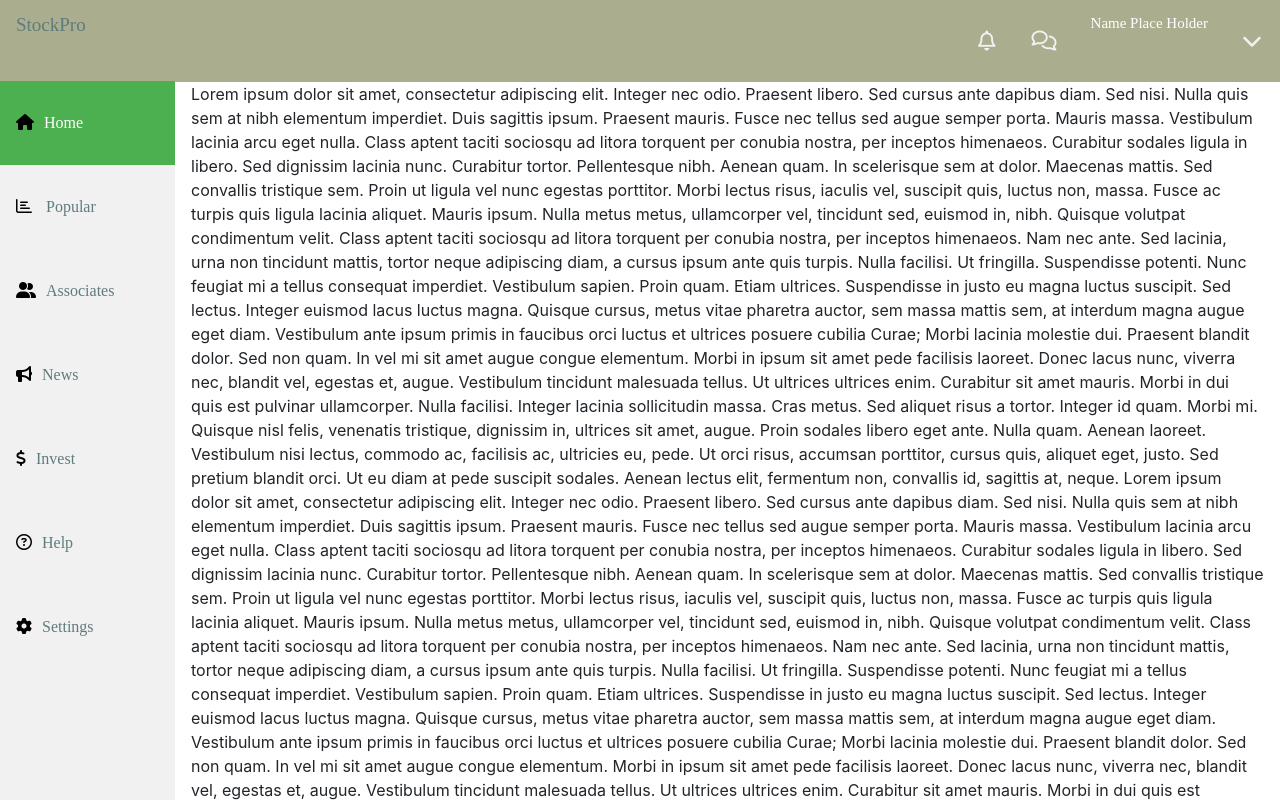
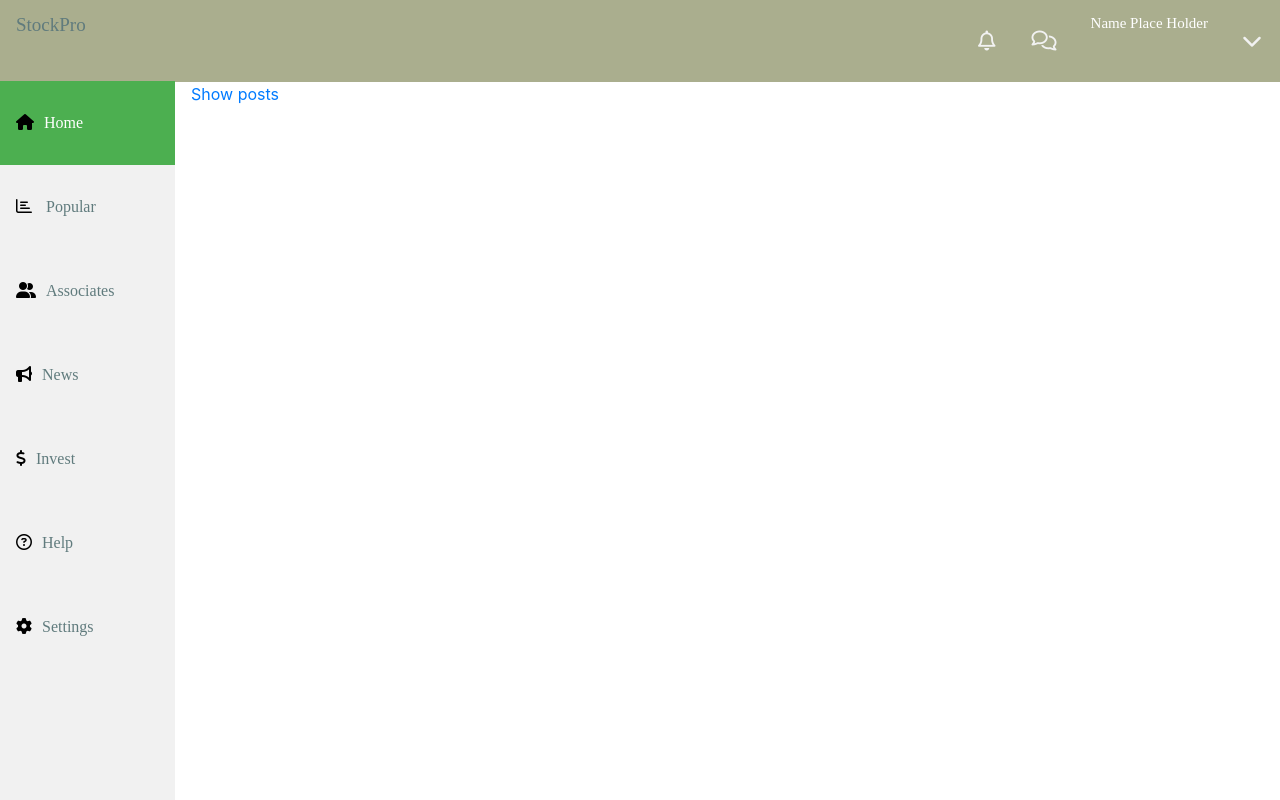
Before and after one commit to Roxas0109/VCStockPro, an Angular app in the folder ClientApp/: page / in a window 1280 px wide. Shown: the top 800 px of the page. Built offline with nearby package versions, Linux system fonts and the light colour scheme; a web font is replaced by a local one.

Commit message:
got some data to display using fetch()

```diff
--- a/ClientApp/src/app/app.module.ts
+++ b/ClientApp/src/app/app.module.ts
@@ -8,6 +8,8 @@ import { AppComponent } from './app.component';
 import { SidebarComponent } from './sidebar/sidebar.component';
 import { TopnavComponent } from './topnav/topnav.component';
 import { ContentComponent } from './content/content.component';
+import { AppRoutingModule } from './app-routing.module';
+import { PostsComponent } from './posts/posts.component';
 
 @NgModule({
   declarations: [
@@ -15,13 +17,15 @@ import { ContentComponent } from './content/content.component';
     SidebarComponent,
     TopnavComponent,
     ContentComponent,
+    PostsComponent,
   ],
   imports: [
     BrowserModule.withServerTransition({ appId: 'ng-cli-universal' }),
     HttpClientModule,
     FormsModule,
     RouterModule.forRoot([
-    ])
+    ]),
+    AppRoutingModule
   ],
   providers: [],
   bootstrap: [AppComponent]
--- a/ClientApp/src/app/content/content.component.html
+++ b/ClientApp/src/app/content/content.component.html
@@ -1,34 +1,9 @@
 <!-- Page content -->
 <div class="content">
-  Lorem ipsum dolor sit amet, consectetur adipiscing elit. Integer nec odio. Praesent libero. Sed cursus ante dapibus diam. Sed nisi. Nulla quis sem at nibh elementum imperdiet. Duis sagittis ipsum. Praesent mauris. Fusce nec tellus sed augue semper porta. Mauris massa. Vestibulum lacinia arcu eget nulla. Class aptent taciti sociosqu ad litora torquent per conubia nostra, per inceptos himenaeos. Curabitur sodales ligula in libero.
+  <a routerLink="posts/">
+    Show posts
+  </a>
+  <router-outlet>
 
-  Sed dignissim lacinia nunc. Curabitur tortor. Pellentesque nibh. Aenean quam. In scelerisque sem at dolor. Maecenas mattis. Sed convallis tristique sem. Proin ut ligula vel nunc egestas porttitor. Morbi lectus risus, iaculis vel, suscipit quis, luctus non, massa. Fusce ac turpis quis ligula lacinia aliquet. Mauris ipsum. Nulla metus metus, ullamcorper vel, tincidunt sed, euismod in, nibh. Quisque volutpat condimentum velit. Class aptent taciti sociosqu ad litora torquent per conubia nostra, per inceptos himenaeos.
-
-  Nam nec ante. Sed lacinia, urna non tincidunt mattis, tortor neque adipiscing diam, a cursus ipsum ante quis turpis. Nulla facilisi. Ut fringilla. Suspendisse potenti. Nunc feugiat mi a tellus consequat imperdiet. Vestibulum sapien. Proin quam. Etiam ultrices. Suspendisse in justo eu magna luctus suscipit. Sed lectus. Integer euismod lacus luctus magna. Quisque cursus, metus vitae pharetra auctor, sem massa mattis sem, at interdum magna augue eget diam.
-
-  Vestibulum ante ipsum primis in faucibus orci luctus et ultrices posuere cubilia Curae; Morbi lacinia molestie dui. Praesent blandit dolor. Sed non quam. In vel mi sit amet augue congue elementum. Morbi in ipsum sit amet pede facilisis laoreet. Donec lacus nunc, viverra nec, blandit vel, egestas et, augue. Vestibulum tincidunt malesuada tellus. Ut ultrices ultrices enim. Curabitur sit amet mauris. Morbi in dui quis est pulvinar ullamcorper. Nulla facilisi. Integer lacinia sollicitudin massa. Cras metus.
-
-  Sed aliquet risus a tortor. Integer id quam. Morbi mi. Quisque nisl felis, venenatis tristique, dignissim in, ultrices sit amet, augue. Proin sodales libero eget ante. Nulla quam. Aenean laoreet. Vestibulum nisi lectus, commodo ac, facilisis ac, ultricies eu, pede. Ut orci risus, accumsan porttitor, cursus quis, aliquet eget, justo. Sed pretium blandit orci. Ut eu diam at pede suscipit sodales. Aenean lectus elit, fermentum non, convallis id, sagittis at, neque.
-
-  Lorem ipsum dolor sit amet, consectetur adipiscing elit. Integer nec odio. Praesent libero. Sed cursus ante dapibus diam. Sed nisi. Nulla quis sem at nibh elementum imperdiet. Duis sagittis ipsum. Praesent mauris. Fusce nec tellus sed augue semper porta. Mauris massa. Vestibulum lacinia arcu eget nulla. Class aptent taciti sociosqu ad litora torquent per conubia nostra, per inceptos himenaeos. Curabitur sodales ligula in libero.
-
-  Sed dignissim lacinia nunc. Curabitur tortor. Pellentesque nibh. Aenean quam. In scelerisque sem at dolor. Maecenas mattis. Sed convallis tristique sem. Proin ut ligula vel nunc egestas porttitor. Morbi lectus risus, iaculis vel, suscipit quis, luctus non, massa. Fusce ac turpis quis ligula lacinia aliquet. Mauris ipsum. Nulla metus metus, ullamcorper vel, tincidunt sed, euismod in, nibh. Quisque volutpat condimentum velit. Class aptent taciti sociosqu ad litora torquent per conubia nostra, per inceptos himenaeos.
-
-  Nam nec ante. Sed lacinia, urna non tincidunt mattis, tortor neque adipiscing diam, a cursus ipsum ante quis turpis. Nulla facilisi. Ut fringilla. Suspendisse potenti. Nunc feugiat mi a tellus consequat imperdiet. Vestibulum sapien. Proin quam. Etiam ultrices. Suspendisse in justo eu magna luctus suscipit. Sed lectus. Integer euismod lacus luctus magna. Quisque cursus, metus vitae pharetra auctor, sem massa mattis sem, at interdum magna augue eget diam.
-
-  Vestibulum ante ipsum primis in faucibus orci luctus et ultrices posuere cubilia Curae; Morbi lacinia molestie dui. Praesent blandit dolor. Sed non quam. In vel mi sit amet augue congue elementum. Morbi in ipsum sit amet pede facilisis laoreet. Donec lacus nunc, viverra nec, blandit vel, egestas et, augue. Vestibulum tincidunt malesuada tellus. Ut ultrices ultrices enim. Curabitur sit amet mauris. Morbi in dui quis est pulvinar ullamcorper. Nulla facilisi. Integer lacinia sollicitudin massa. Cras metus.
-
-  Sed aliquet risus a tortor. Integer id quam. Morbi mi. Quisque nisl felis, venenatis tristique, dignissim in, ultrices sit amet, augue. Proin sodales libero eget ante. Nulla quam. Aenean laoreet. Vestibulum nisi lectus, commodo ac, facilisis ac, ultricies eu, pede. Ut orci risus, accumsan porttitor, cursus quis, aliquet eget, justo. Sed pretium blandit orci. Ut eu diam at pede suscipit sodales. Aenean lectus elit, fermentum non, convallis id, sagittis at, neque.
-
-  Lorem ipsum dolor sit amet, consectetur adipiscing elit. Integer nec odio. Praesent libero. Sed cursus ante dapibus diam. Sed nisi. Nulla quis sem at nibh elementum imperdiet. Duis sagittis ipsum. Praesent mauris. Fusce nec tellus sed augue semper porta. Mauris massa. Vestibulum lacinia arcu eget nulla. Class aptent taciti sociosqu ad litora torquent per conubia nostra, per inceptos himenaeos. Curabitur sodales ligula in libero.
-
-  Sed dignissim lacinia nunc. Curabitur tortor. Pellentesque nibh. Aenean quam. In scelerisque sem at dolor. Maecenas mattis. Sed convallis tristique sem. Proin ut ligula vel nunc egestas porttitor. Morbi lectus risus, iaculis vel, suscipit quis, luctus non, massa. Fusce ac turpis quis ligula lacinia aliquet. Mauris ipsum. Nulla metus metus, ullamcorper vel, tincidunt sed, euismod in, nibh. Quisque volutpat condimentum velit. Class aptent taciti sociosqu ad litora torquent per conubia nostra, per inceptos himenaeos.
-
-  Nam nec ante. Sed lacinia, urna non tincidunt mattis, tortor neque adipiscing diam, a cursus ipsum ante quis turpis. Nulla facilisi. Ut fringilla. Suspendisse potenti. Nunc feugiat mi a tellus consequat imperdiet. Vestibulum sapien. Proin quam. Etiam ultrices. Suspendisse in justo eu magna luctus suscipit. Sed lectus. Integer euismod lacus luctus magna. Quisque cursus, metus vitae pharetra auctor, sem massa mattis sem, at interdum magna augue eget diam.
-
-  Vestibulum ante ipsum primis in faucibus orci luctus et ultrices posuere cubilia Curae; Morbi lacinia molestie dui. Praesent blandit dolor. Sed non quam. In vel mi sit amet augue congue elementum. Morbi in ipsum sit amet pede facilisis laoreet. Donec lacus nunc, viverra nec, blandit vel, egestas et, augue. Vestibulum tincidunt malesuada tellus. Ut ultrices ultrices enim. Curabitur sit amet mauris. Morbi in dui quis est pulvinar ullamcorper. Nulla facilisi. Integer lacinia sollicitudin massa. Cras metus.
-
-  Sed aliquet risus a tortor. Integer id quam. Morbi mi. Quisque nisl felis, venenatis tristique, dignissim in, ultrices sit amet, augue. Proin sodales libero eget ante. Nulla quam. Aenean laoreet. Vestibulum nisi lectus, commodo ac, facilisis ac, ultricies eu, pede. Ut orci risus, accumsan porttitor, cursus quis, aliquet eget, justo. Sed pretium blandit orci. Ut eu diam at pede suscipit sodales. Aenean lectus elit, fermentum non, convallis id, sagittis at, neque.
-
-
+  </router-outlet>
 </div>
--- /dev/null
+++ b/ClientApp/src/app/posts/posts.component.html
@@ -0,0 +1,8 @@
+<p>
+  posts works!
+</p>
+<div *ngFor="let post of posts">
+  <h3>{{post.fullExchangeName}}</h3>
+  <p>{{post.symbol}}</p>
+  <p>{{post.quoteType}}</p>
+</div>
--- /dev/null
+++ b/ClientApp/src/app/posts/posts.component.ts
@@ -0,0 +1,38 @@
+import { Component, OnInit } from '@angular/core';
+import { StocksAPIService } from '../stocks-api.service';
+import { Observable } from 'rxjs';
+
+@Component({
+  selector: 'app-posts',
+  templateUrl: './posts.component.html',
+  styleUrls: ['./posts.component.css']
+})
+export class PostsComponent implements OnInit {
+
+  posts: Object;
+
+  constructor(private data: StocksAPIService) { }
+
+  ngOnInit() {
+    this.data.getPosts()
+      .then(response => response.json())
+      .then(data => this.posts=data.marketSummaryAndSparkResponse.result);
+
+    /*this.data.getPosts()
+      .then((response) => {
+        response.json()
+          .then((data) => {
+            this.posts = data;
+            console.log(this.posts);
+            //this.posts = Array.of(this.posts);
+          });
+      })
+      .catch((err) => {
+        console.log('Error geenrted: ${err}');
+      });*/
+
+      /*.then(response => response.json())
+      .then(json => console.log(json));*/
+  }
+
+}
--- /dev/null
+++ b/ClientApp/src/app/stocks-api.service.ts
@@ -0,0 +1,25 @@
+import { Injectable } from '@angular/core';
+import { HttpClient } from '@angular/common/http';
+
+@Injectable({
+  providedIn: 'root'
+})
+export class StocksAPIService {
+
+  constructor(private http: HttpClient) {
+  }
+
+  getPosts() {
+    return fetch("https://apidojo-yahoo-finance-v1.p.rapidapi.com/market/v2/get-summary?region=US", {
+      "method": "GET",
+      "headers": {
+        "x-rapidapi-key": "53a3423ce6mshd2b7f90067c439dp1d6a06jsn1e55b49a3aef",
+        "x-rapidapi-host": "apidojo-yahoo-finance-v1.p.rapidapi.com"
+      }
+    });
+      /*.then(response => response.json())
+      .then(json => console.log(json));*/
+
+    //return this.http.get('https://randomapi.com/api/6de6abfedb24f889e0b5f675edc50deb?fmt=raw&sole');
+  }
+}
```
Also changed, not shown: ClientApp/src/app/app-routing.module.ts (added, +13 -0 lines), ClientApp/src/app/posts/posts.component.css (added), 2 other files (tests, documents, lock files or other folders).
